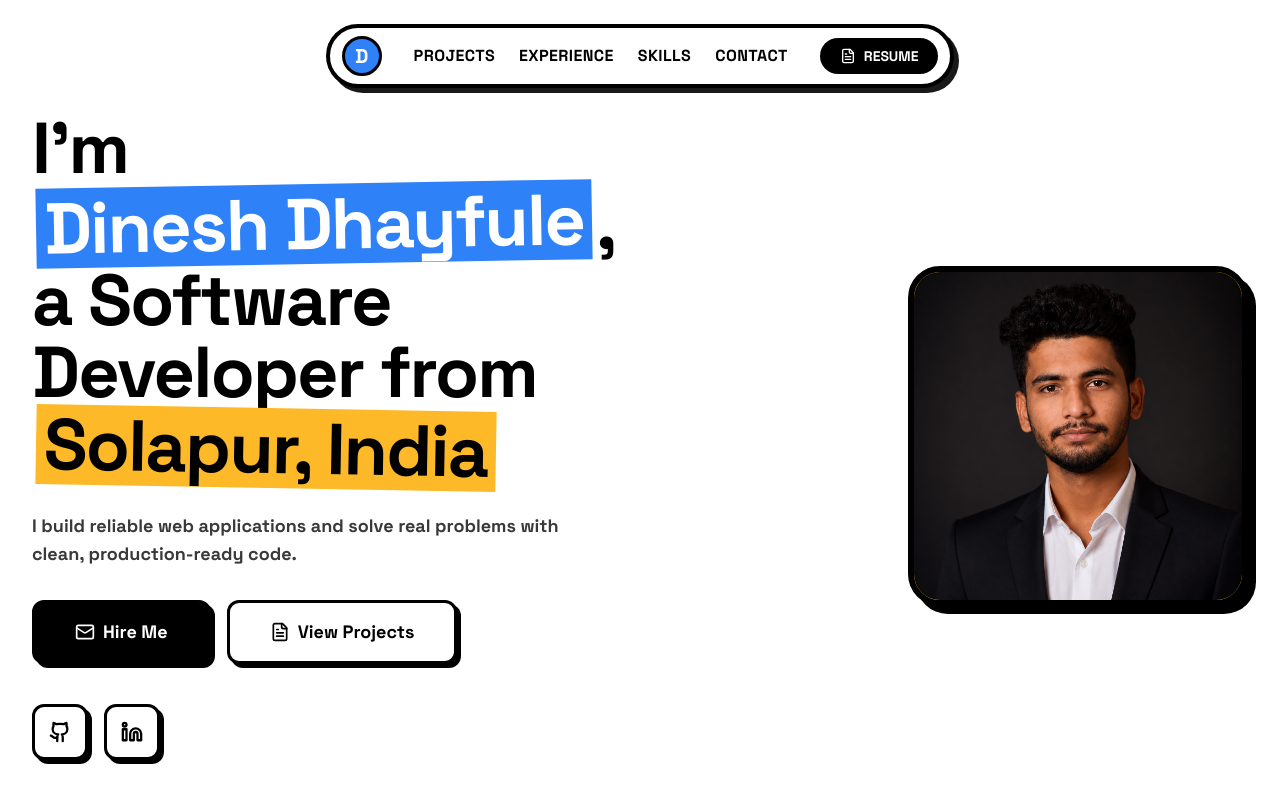
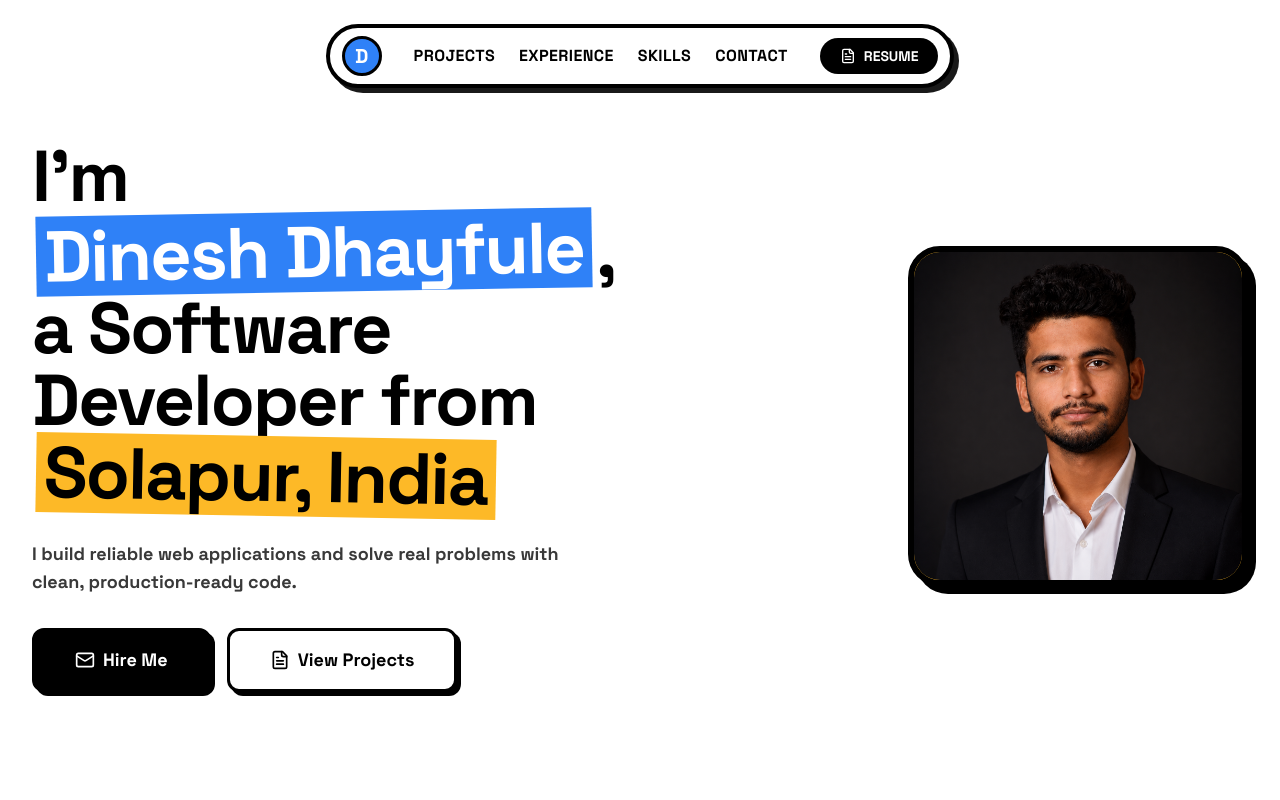
Before and after one commit to dineshdhayfule/Portfolio, a Next.js app: page / in a window 1280 px wide. Shown: the top 800 px of the page. Built offline with nearby package versions, Linux system fonts and the light colour scheme.

Commit message:
refactor: remove social icons from Hero component as per request

```diff
--- a/components/sections/Hero.tsx
+++ b/components/sections/Hero.tsx
@@ -1,6 +1,6 @@
 "use client"
 import { motion } from "framer-motion"
-import { Github, Linkedin, Mail, FileText, ArrowDown } from "lucide-react"
+import { Mail, FileText } from "lucide-react"
 import { personalInfo } from "@/lib/data"
 import Button from "@/components/ui/button"
 
@@ -28,14 +28,7 @@ export default function Hero() {
             </Button>
           </div>
 
-          <div className="flex gap-3 sm:gap-4 pt-4">
-            {[{ href: personalInfo.github, icon: Github, label: "GitHub" }, { href: personalInfo.linkedin, icon: Linkedin, label: "LinkedIn" }].map(({ href, icon: Icon, label }) => (
-              <a key={href} href={href} target={href.startsWith("http") ? "_blank" : undefined} rel="noopener noreferrer" aria-label={label}
-                className="w-12 h-12 sm:w-14 sm:h-14 flex items-center justify-center rounded-xl border-[3px] border-black bg-white shadow-[4px_4px_0px_0px_rgba(0,0,0,1)] hover:-translate-y-1 hover:-translate-x-1 hover:shadow-[6px_6px_0px_0px_rgba(0,0,0,1)] text-black transition-all btn-push">
-                <Icon size={22} strokeWidth={2.5} />
-              </a>
-            ))}
-          </div>
+          {/* Social icons removed per request */}
 
         </motion.div>
 
```
